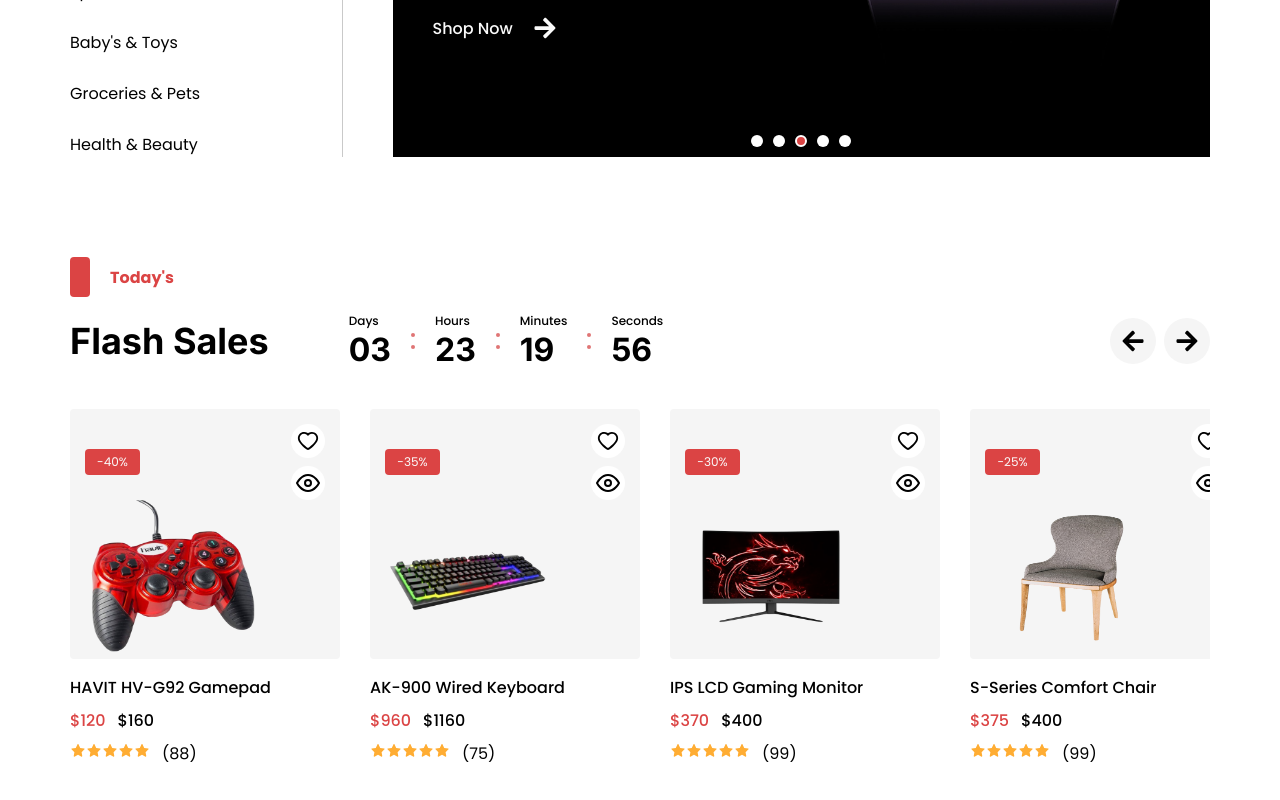
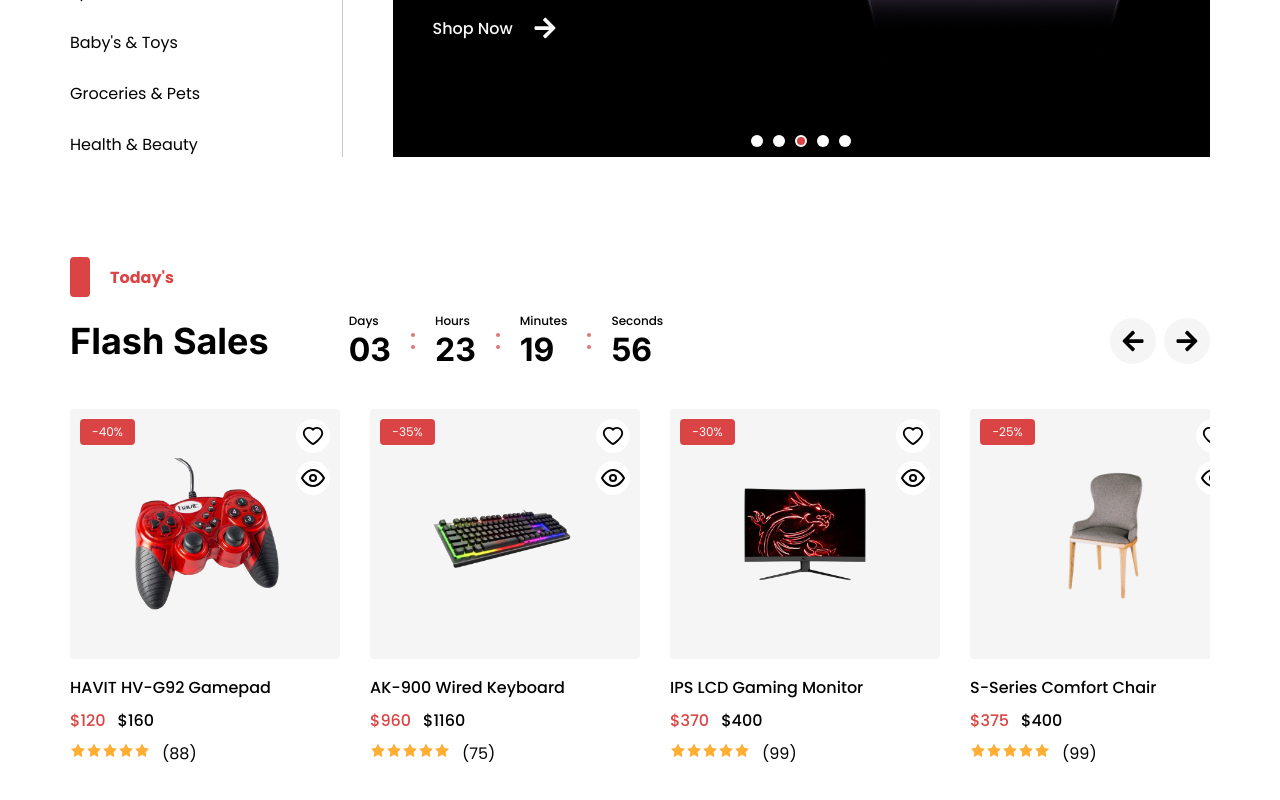
Before and after one commit to betty-19/E-Commerce, a React (Vite) app: page / in a window 1280 px wide. Shown: the part 452-1252 px from the top of the page. Built offline with nearby package versions, Linux system fonts and the light colour scheme.

Commit message:
update section 2

```diff
--- a/src/components/Home/Home.css
+++ b/src/components/Home/Home.css
@@ -234,7 +234,7 @@
 .today-products{
     display: flex;
     align-items: center;
-    /* justify-content: space-between; */
+    /* justify-content: center; */
     gap:30px;
     margin-top:40px;
     overflow-x: hidden;
@@ -242,37 +242,46 @@
 .today-product{
     background-color: #F5F5F5;
     border-radius: 4px;
-    padding:15px;
+    padding: 15px;
     width: 270px;
     height: 250px;
-
-
+    position: relative;
+    display: flex;
+    align-items: center;
+    justify-content: center;
 
 }
 .today-product-head{
     display: flex;
     align-items: center;
     justify-content: space-between;
+
 }
 .today-product-percentage{
 font-weight: 400;
     font-size: 12px;
-color:#FAFAFA;
+    color: #FAFAFA;
     width: 55px;
     height: 26px;
     border-radius: 4px;
-padding-top: 4px 12px;
+    padding: 4px 12px;
     background-color: #DB4444;
     display: flex;
     align-items: center;
     justify-content: center;
+    position: absolute;
+    top: 10px;
+    left: 10px;
 
 }
 .heart-eye{
     display: flex;
     flex-direction: column;
     align-items: center;
-    gap:8px;
+    gap: 8px;
+    position: absolute;
+    top: 10px;
+    right: 10px;
 }
 .product-eye,.product-heart{
     width: 34px;
@@ -286,10 +295,15 @@
 .product-img{
     width: 172px;
 height: 152px;
+display: flex;
+align-items: center;
+justify-content: center;
 }
 .product-img img{
     width: 100%;
     height: 100%;
+    object-fit: contain;
+
 }
 .today-product-container{
     display: flex;
--- a/src/components/Home/Home.jsx
+++ b/src/components/Home/Home.jsx
@@ -128,7 +128,7 @@
                 <div className="today-products">
                     <div className="today-product-container">
                         <div className="today-product">
-                        <div className="today-product-head">
+                        {/* <div className="today-product-head"></div> */}
                             <div className="today-product-percentage">
                             -40%
                         </div>
@@ -141,7 +141,7 @@
                                    <FiEye size={24}/>
                             </div>
                         </div>
-                        </div>
+
                         <div className="product-img">
                             <img src={Gamepad} alt="" />
                         </div>
```
Lines whose indentation alone changed are shown as unchanged.
